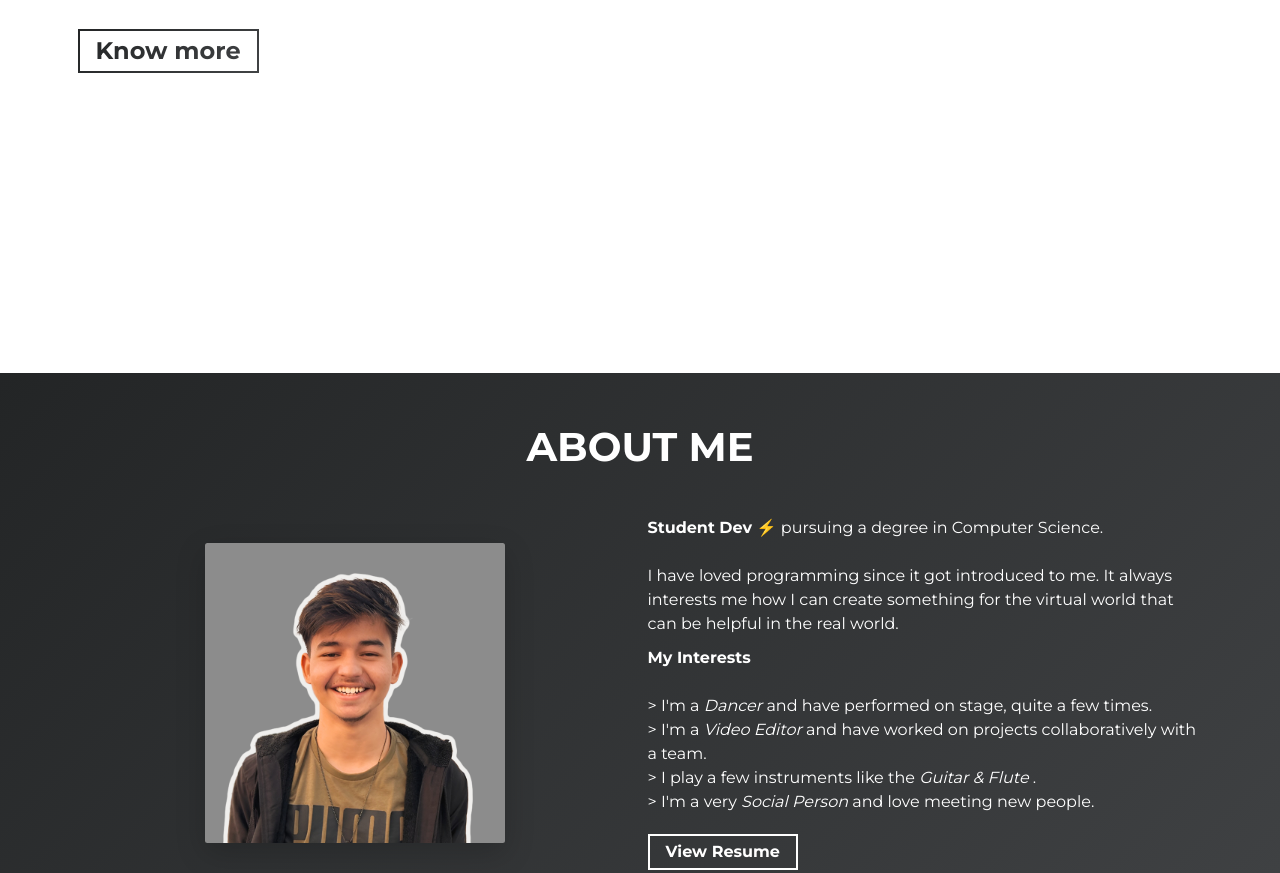
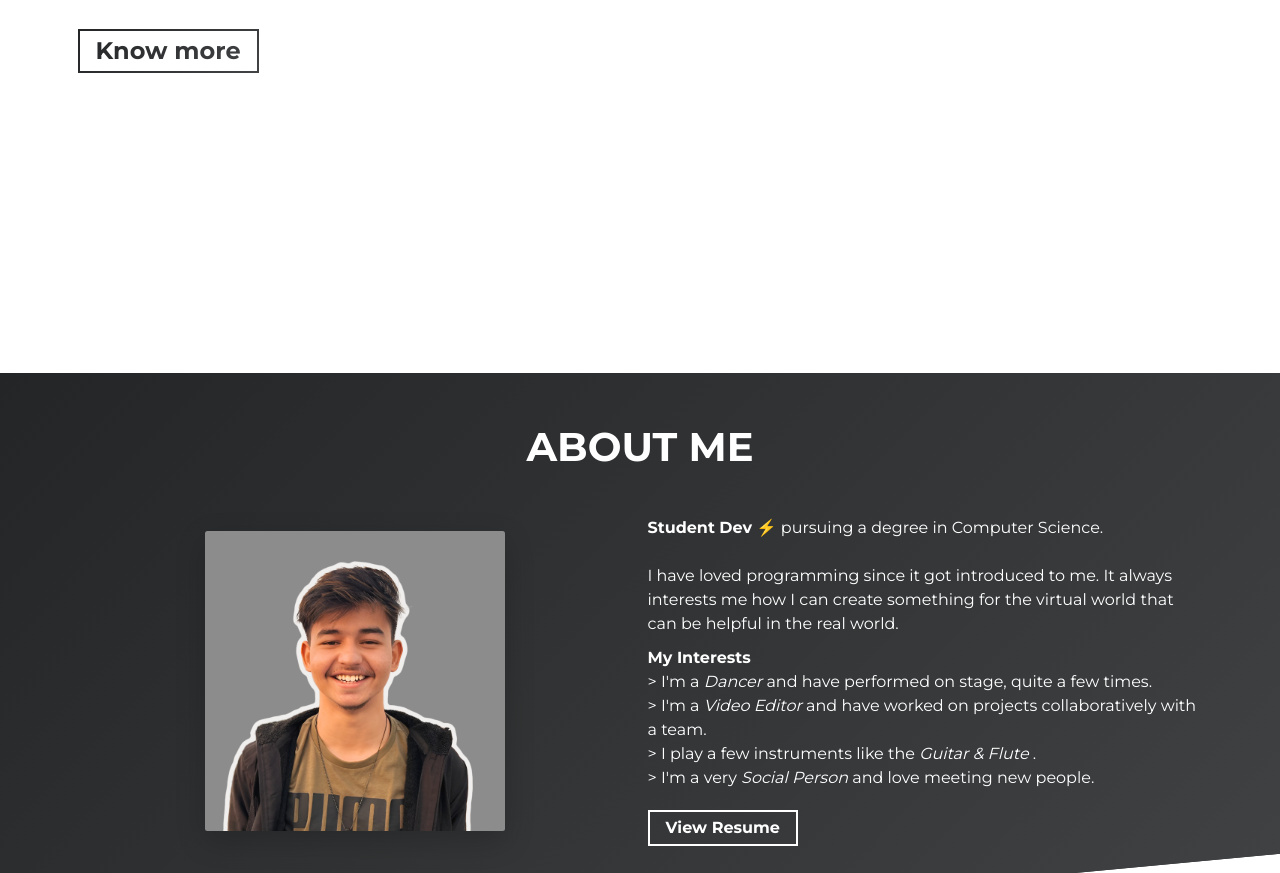
Before and after one commit to Solivagant14/portfolio, a website built with Parcel: page src/index.html in a window 1280 px wide. Shown: the part 427-1300 px from the top of the page. Built offline with nearby package versions, Linux system fonts and the light colour scheme; files whose address does not match are found by name.

Commit message:
Fix Line Break

```diff
--- a/src/index.html
+++ b/src/index.html
@@ -71,9 +71,10 @@
                 <br>
                 I have loved programming since it got introduced to me.
                 It always interests me how I can create something for the virtual world that can be helpful in the real world.
+                <br>
               </p>
               <p class="about-wrapper__info-text">
-                <b>My Interests</b><br><br>
+                <b>My Interests</b><br>
                 > I'm a <i>Dancer</i> and have performed on stage, quite a few times. <br>
                 > I'm a <i>Video Editor</i> and have worked on projects collaboratively with a team. <br>
                 > I play a few instruments like the <i>Guitar & Flute</i> . <br>
```
